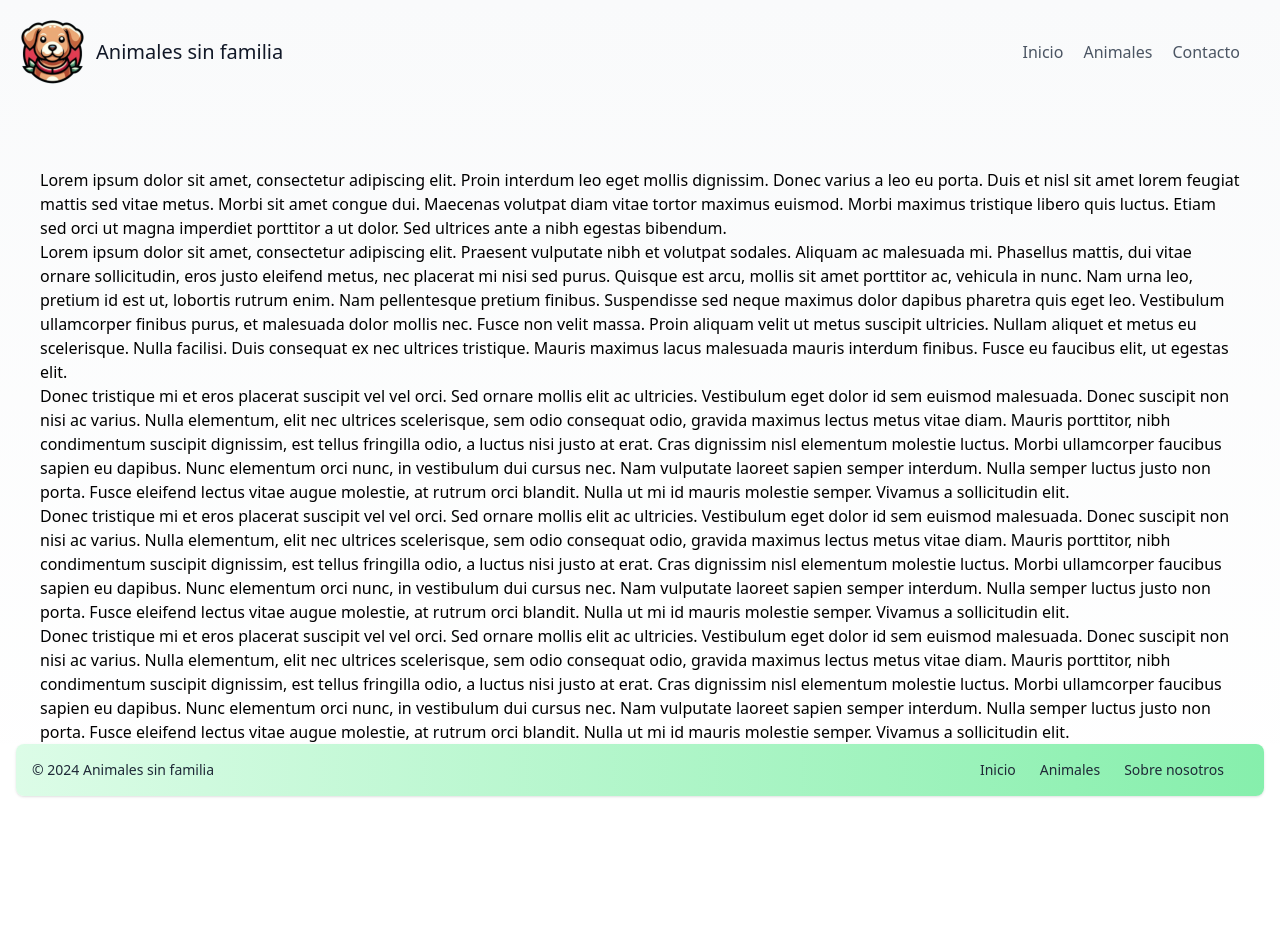
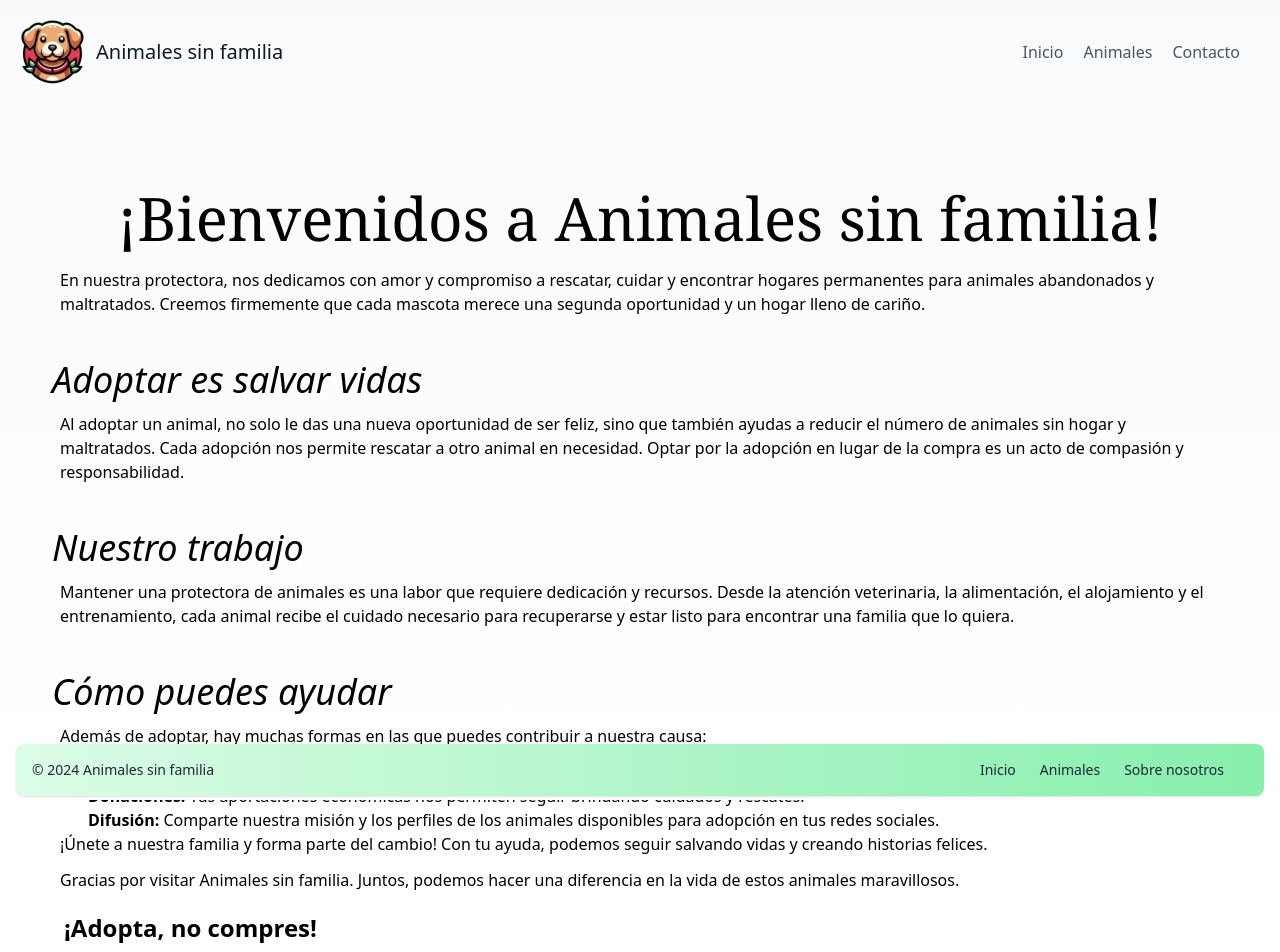
Before and after one commit to IvGaLa/animalessinfamilia, a React (Create React App) app: page / in a window 1280 px wide. Shown: the top 952 px of the page. Before the commit the page ends 808 px from the top, so only its background shows below. Built offline with nearby package versions, Linux system fonts and the light colour scheme.

Commit message:
Hago la web de inicio poniendo un texto ficticio pero mas real que el Lorem Ipsum. Le doy estilos. Añado al provider estilos comunes para utilizarlos en todo el sitio.

```diff
--- a/src/components/contexts/CtxProvider.js
+++ b/src/components/contexts/CtxProvider.js
@@ -3,6 +3,16 @@ import React from "react"
 import Contexto from "./Contexto"
 
 const CtxProvider = function ({ children }) {
+
+  const estilos = {
+    section: 'py-16 px-10',
+    h1: 'font-serif text-6xl m-5 text-center',
+    h2: 'text-4xl italic m-3 pt-5',
+    h3: 'text-2xl font-bold m-2 ml-6 pb-4',
+    p: 'pl-5 pr-5 pb-3',
+    ul: 'pl-12',
+    li_span: 'font-bold'
+  }
 
   // Guarda el tipo de links para los diferentes menús
   const linkstypes = {
@@ -43,7 +53,8 @@ const CtxProvider = function ({ children }) {
   const data = {
     config,
     linkstypes,
-    enlaces
+    enlaces,
+    estilos
   }
 
 
--- a/src/components/page/Inicio.jsx
+++ b/src/components/page/Inicio.jsx
@@ -1,15 +1,70 @@
-import React from 'react'
+import React, { useContext } from 'react'
+import Contexto from '../contexts/Contexto'
 
 function Inicio() {
+
+  const { data } = useContext(Contexto)
+
   return (
-    <div className='py-16 px-10'>
-      <p>Lorem ipsum dolor sit amet, consectetur adipiscing elit. Proin interdum leo eget mollis dignissim. Donec varius a leo eu porta. Duis et nisl sit amet lorem feugiat mattis sed vitae metus. Morbi sit amet congue dui. Maecenas volutpat diam vitae tortor maximus euismod. Morbi maximus tristique libero quis luctus. Etiam sed orci ut magna imperdiet porttitor a ut dolor. Sed ultrices ante a nibh egestas bibendum.</p>
-      <p>Lorem ipsum dolor sit amet, consectetur adipiscing elit. Praesent vulputate nibh et volutpat sodales. Aliquam ac malesuada mi. Phasellus mattis, dui vitae ornare sollicitudin, eros justo eleifend metus, nec placerat mi nisi sed purus. Quisque est arcu, mollis sit amet porttitor ac, vehicula in nunc. Nam urna leo, pretium id est ut, lobortis rutrum enim. Nam pellentesque pretium finibus. Suspendisse sed neque maximus dolor dapibus pharetra quis eget leo. Vestibulum ullamcorper finibus purus, et malesuada dolor mollis nec. Fusce non velit massa. Proin aliquam velit ut metus suscipit ultricies. Nullam aliquet et metus eu scelerisque. Nulla facilisi. Duis consequat ex nec ultrices tristique. Mauris maximus lacus malesuada mauris interdum finibus. Fusce eu faucibus elit, ut egestas elit.</p>
-      <p>Donec tristique mi et eros placerat suscipit vel vel orci. Sed ornare mollis elit ac ultricies. Vestibulum eget dolor id sem euismod malesuada. Donec suscipit non nisi ac varius. Nulla elementum, elit nec ultrices scelerisque, sem odio consequat odio, gravida maximus lectus metus vitae diam. Mauris porttitor, nibh condimentum suscipit dignissim, est tellus fringilla odio, a luctus nisi justo at erat. Cras dignissim nisl elementum molestie luctus. Morbi ullamcorper faucibus sapien eu dapibus. Nunc elementum orci nunc, in vestibulum dui cursus nec. Nam vulputate laoreet sapien semper interdum. Nulla semper luctus justo non porta. Fusce eleifend lectus vitae augue molestie, at rutrum orci blandit. Nulla ut mi id mauris molestie semper. Vivamus a sollicitudin elit.</p>
-      <p>Donec tristique mi et eros placerat suscipit vel vel orci. Sed ornare mollis elit ac ultricies. Vestibulum eget dolor id sem euismod malesuada. Donec suscipit non nisi ac varius. Nulla elementum, elit nec ultrices scelerisque, sem odio consequat odio, gravida maximus lectus metus vitae diam. Mauris porttitor, nibh condimentum suscipit dignissim, est tellus fringilla odio, a luctus nisi justo at erat. Cras dignissim nisl elementum molestie luctus. Morbi ullamcorper faucibus sapien eu dapibus. Nunc elementum orci nunc, in vestibulum dui cursus nec. Nam vulputate laoreet sapien semper interdum. Nulla semper luctus justo non porta. Fusce eleifend lectus vitae augue molestie, at rutrum orci blandit. Nulla ut mi id mauris molestie semper. Vivamus a sollicitudin elit.</p>
-      <p>Donec tristique mi et eros placerat suscipit vel vel orci. Sed ornare mollis elit ac ultricies. Vestibulum eget dolor id sem euismod malesuada. Donec suscipit non nisi ac varius. Nulla elementum, elit nec ultrices scelerisque, sem odio consequat odio, gravida maximus lectus metus vitae diam. Mauris porttitor, nibh condimentum suscipit dignissim, est tellus fringilla odio, a luctus nisi justo at erat. Cras dignissim nisl elementum molestie luctus. Morbi ullamcorper faucibus sapien eu dapibus. Nunc elementum orci nunc, in vestibulum dui cursus nec. Nam vulputate laoreet sapien semper interdum. Nulla semper luctus justo non porta. Fusce eleifend lectus vitae augue molestie, at rutrum orci blandit. Nulla ut mi id mauris molestie semper. Vivamus a sollicitudin elit.</p>
-    </div>
+    <section className={data.estilos.section}>
+      <h1 className={data.estilos.h1}>¡Bienvenidos a {data.config.title}!</h1>
+      <p className={data.estilos.p}>En nuestra protectora, nos dedicamos con amor y compromiso a rescatar, cuidar y encontrar hogares permanentes para animales abandonados y maltratados. Creemos firmemente que cada mascota merece una segunda oportunidad y un hogar lleno de cariño.</p>
+
+      <h2 className={data.estilos.h2}>Adoptar es salvar vidas</h2>
+      <p className={data.estilos.p}>Al adoptar un animal, no solo le das una nueva oportunidad de ser feliz, sino que también ayudas a reducir el número de animales sin hogar y maltratados. Cada adopción nos permite rescatar a otro animal en necesidad. Optar por la adopción en lugar de la compra es un acto de compasión y responsabilidad.</p>
+
+      <h2 className={data.estilos.h2}>Nuestro trabajo</h2>
+      <p className={data.estilos.p}>Mantener una protectora de animales es una labor que requiere dedicación y recursos. Desde la atención veterinaria, la alimentación, el alojamiento y el entrenamiento, cada animal recibe el cuidado necesario para recuperarse y estar listo para encontrar una familia que lo quiera.</p>
+
+      <h2 className={data.estilos.h2}>Cómo puedes ayudar</h2>
+      <p className={data.estilos.p}>Además de adoptar, hay muchas formas en las que puedes contribuir a nuestra causa:</p>
+      <ul className={data.estilos.ul}>
+        <li><span className={data.estilos.li_span}>Voluntariado:</span> Dedica tu tiempo y habilidades para ayudar a nuestros animales.</li>
+        <li><span className={data.estilos.li_span}>Donaciones:</span> Tus aportaciones económicas nos permiten seguir brindando cuidados y rescates.</li>
+        <li><span className={data.estilos.li_span}>Difusión:</span> Comparte nuestra misión y los perfiles de los animales disponibles para adopción en tus redes sociales.</li>
+      </ul>
+      <p className={data.estilos.p}>¡Únete a nuestra familia y forma parte del cambio! Con tu ayuda, podemos seguir salvando vidas y creando historias felices.</p>
+
+      <p className={data.estilos.p}>Gracias por visitar {data.config.title}. Juntos, podemos hacer una diferencia en la vida de estos animales maravillosos.</p>
+
+      <h3 className={data.estilos.h3}>¡Adopta, no compres!</h3>
+
+      <p className={data.estilos.p}>{data.config.title}</p>
+      <p className={data.estilos.p}>{data.config.email}</p>
+      <p className={data.estilos.p}>Redes sociales</p>
+    </section>
   )
+  /*
+  return (
+      <section className='py-16 px-10'>
+        <h1 className='font-serif text-6xl m-5 text-center'>¡Bienvenidos a {data.config.title}!</h1>
+        <p className='pl-5 pr-5 pb-3'>En nuestra protectora, nos dedicamos con amor y compromiso a rescatar, cuidar y encontrar hogares permanentes para animales abandonados y maltratados. Creemos firmemente que cada mascota merece una segunda oportunidad y un hogar lleno de cariño.</p>
+
+        <h2 className='text-4xl italic m-3 pt-5'>Adoptar es salvar vidas</h2>
+        <p className='pl-5 pr-5 pb-3'>Al adoptar un animal, no solo le das una nueva oportunidad de ser feliz, sino que también ayudas a reducir el número de animales sin hogar y maltratados. Cada adopción nos permite rescatar a otro animal en necesidad. Optar por la adopción en lugar de la compra es un acto de compasión y responsabilidad.</p>
+
+        <h2 className='text-4xl italic m-3 pt-5'>Nuestro trabajo</h2>
+        <p className='pl-5 pr-5 pb-3'>Mantener una protectora de animales es una labor que requiere dedicación y recursos. Desde la atención veterinaria, la alimentación, el alojamiento y el entrenamiento, cada animal recibe el cuidado necesario para recuperarse y estar listo para encontrar una familia que lo quiera.</p>
+
+        <h2 className='text-4xl italic m-3 pt-5'>Cómo puedes ayudar</h2>
+        <p className='pl-5 pr-5 pb-3'>Además de adoptar, hay muchas formas en las que puedes contribuir a nuestra causa:</p>
+        <ul className='pl-12 mb-4'>
+          <li><span className='font-bold'>Voluntariado:</span> Dedica tu tiempo y habilidades para ayudar a nuestros animales.</li>
+          <li><span className='font-bold'>Donaciones:</span> Tus aportaciones económicas nos permiten seguir brindando cuidados y rescates.</li>
+          <li><span className='font-bold'>Difusión:</span> Comparte nuestra misión y los perfiles de los animales disponibles para adopción en tus redes sociales.</li>
+        </ul>
+        <p className='pl-5 pr-5 pb-3'>¡Únete a nuestra familia y forma parte del cambio! Con tu ayuda, podemos seguir salvando vidas y creando historias felices.</p>
+
+        <p className='pl-5 pr-5 pb-3'>Gracias por visitar {data.config.title}. Juntos, podemos hacer una diferencia en la vida de estos animales maravillosos.</p>
+
+        <h3 className='text-2xl font-bold m-2 ml-6 pb-4'>¡Adopta, no compres!</h3>
+
+        <p className='pl-5 pr-5 pb-3'>{data.config.title}</p>
+        <p className='pl-5 pr-5 pb-3'>{data.config.email}</p>
+        <p className='pl-5 pr-5 pb-3'>Redes sociales</p>
+      </section>
+    )
+  */
 }
 
 export default Inicio
```
